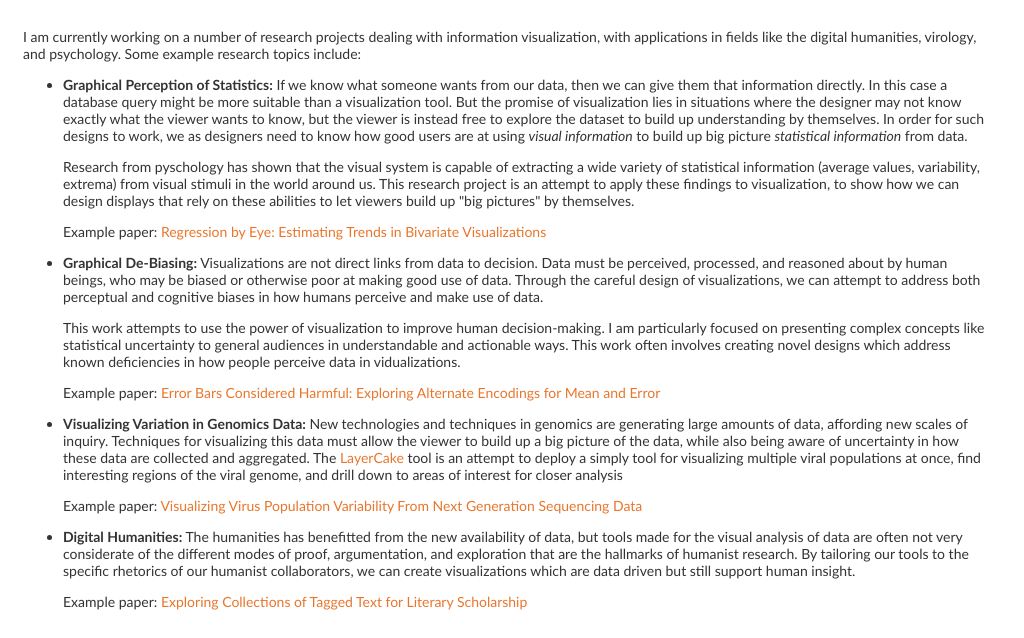
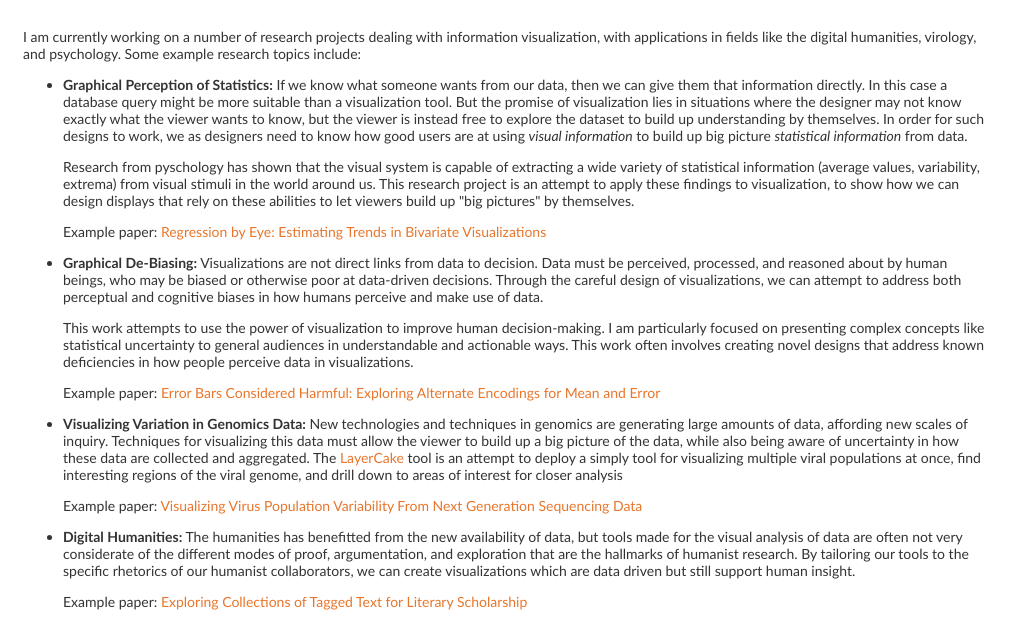
Before and after one commit to mcorrell/website, a PHP site: page /research.php in a window 1280 px wide. Shown: the part 219-857 px from the top of the page, without its empty margins (0-1024 px from the left). Run offline with PHP 8.4, Linux system fonts and the light colour scheme.

Commit message:
Fixed typos in research as prep for a total re-edit

```diff
--- a/research.php
+++ b/research.php
@@ -15,8 +15,8 @@ include('header.php');
 <li /><p><b>Graphical Perception of Statistics:</b> If we know what someone wants from our data, then we can give them that information directly. In this case a database query might be more suitable than a visualization tool. But the promise of visualization lies in situations where the designer may not know exactly what the viewer wants to know, but the viewer is instead free to explore the dataset to build up understanding by themselves. In order for such designs to work, we as designers need to know how good users are at using <i>visual information</i> to build up big picture <i>statistical information</i> from data.</p>
 <p>Research from pyschology has shown that the visual system is capable of extracting a wide variety of statistical information (average values, variability, extrema) from visual stimuli in the world around us. This research project is an attempt to apply these findings to visualization, to show how we can design displays that rely on these abilities to let viewers build up "big pictures" by themselves.
 <p>Example paper: <a href="http://idl.cs.washington.edu/files/2017-RegressionByEye-CHI.pdf">Regression by Eye: Estimating Trends in Bivariate Visualizations</a></p>
-<li /><p><b>Graphical De-Biasing:</b> Visualizations are not direct links from data to decision. Data must be perceived, processed, and reasoned about by human beings, who may be biased or otherwise poor at making good use of data. Through the careful design of visualizations, we can attempt to address both perceptual and cognitive biases in how humans perceive and make use of data.</p>
-<p>This work attempts to use the power of visualization to improve human decision-making. I am particularly focused on presenting complex concepts like statistical uncertainty to general audiences in understandable and actionable ways. This work often involves creating novel designs which address known deficiencies in how people perceive data in vidualizations.</p>
+<li /><p><b>Graphical De-Biasing:</b> Visualizations are not direct links from data to decision. Data must be perceived, processed, and reasoned about by human beings, who may be biased or otherwise poor at data-driven decisions. Through the careful design of visualizations, we can attempt to address both perceptual and cognitive biases in how humans perceive and make use of data.</p>
+<p>This work attempts to use the power of visualization to improve human decision-making. I am particularly focused on presenting complex concepts like statistical uncertainty to general audiences in understandable and actionable ways. This work often involves creating novel designs that address known deficiencies in how people perceive data in visualizations.</p>
 <p>Example paper: <a href="http://graphics.cs.wisc.edu/Papers/2014/CG14/">Error Bars Considered Harmful: Exploring Alternate Encodings for Mean and Error</a></p>
 
 <li /><p><b>Visualizing Variation in Genomics Data:</b> New technologies and techniques in genomics are generating large amounts of data, affording new scales of inquiry. Techniques for visualizing this data must allow the viewer to build up a big picture of the data, while also being aware of uncertainty in how these data are collected and aggregated. The <a href="http://graphics.cs.wisc.edu/WP/layercake/">LayerCake</a> tool is an attempt to deploy a simply tool for visualizing multiple viral populations at once, find interesting regions of the viral genome, and drill down to areas of interest for closer analysis</p>
```
